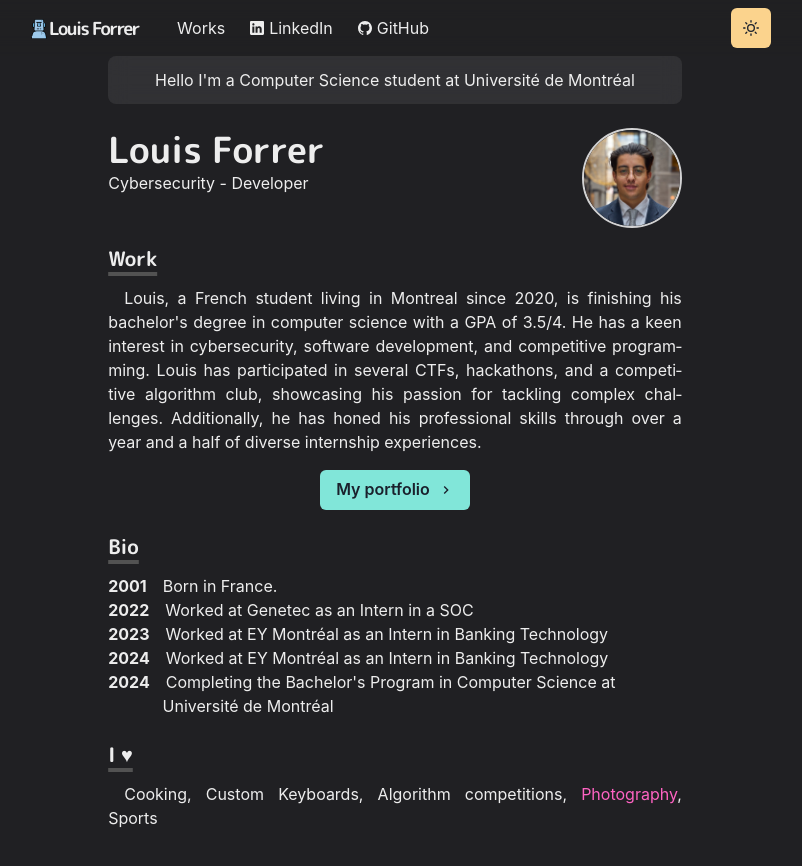
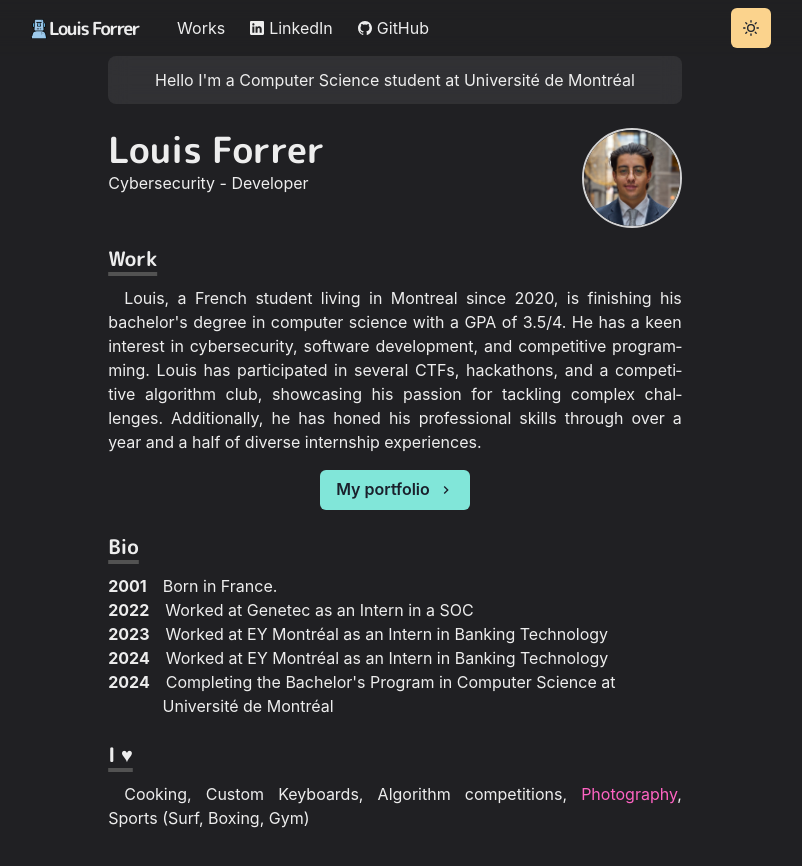
Before and after one commit to LOUONE/louone-homepage, a Next.js app: page / in a window 1280 px wide. Shown: the top 866 px of the page, without its empty margins (245-1047 px from the left). Built offline with nearby package versions, Linux system fonts and the light colour scheme.

Commit message:
Update index.js

```diff
--- a/pages/index.js
+++ b/pages/index.js
@@ -106,11 +106,11 @@ const Home = () => (
           I ♥
         </Heading>
         <Paragraph>
-        Cooking, Custom Keyboards, Algorithm competitions,{' '}
+          Cooking, Custom Keyboards, Algorithm competitions,{' '}
           <Link href="https://flickr.com/photos/197481682@N03/" target="_blank">
             Photography
           </Link>
-          , Sports
+          , Sports (Surf, Boxing, Gym)
         </Paragraph>
       </Section>
 
```
